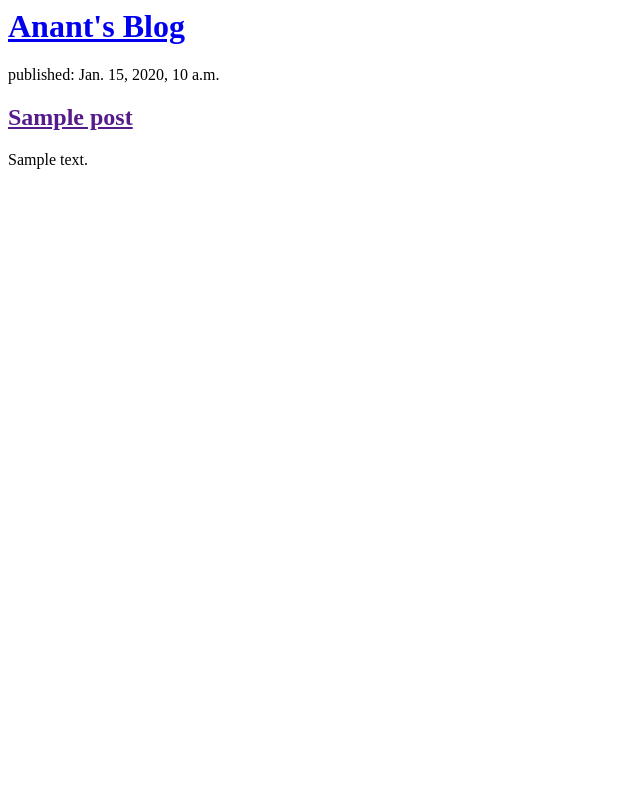
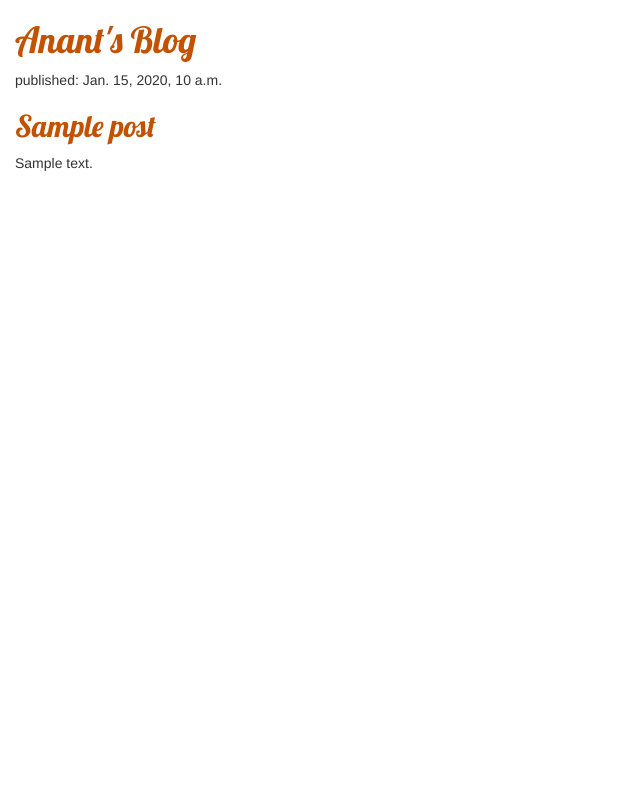
Before and after one commit to AnantKapoor/django_blog, a Django app: page / in a window 1280 px wide. Shown: the whole page, without its empty margins (0-640 px from the left). Run offline with Django 3.2, Linux system fonts and the light colour scheme; tables that the repository leaves empty hold one stand-in row (values such as "Sample post"); some libraries are stand-ins or nearby versions.

Commit message:
added some CSS

```diff
--- /dev/null
+++ b/blog/static/css/blog.css
@@ -0,0 +1,8 @@
+h1 a, h2 a {
+    color: #C25100;
+    font-family: 'Lobster';
+}
+
+body {
+    padding-left: 15px;
+}
--- a/blog/templates/blog/post_list.html
+++ b/blog/templates/blog/post_list.html
@@ -1,6 +1,11 @@
+{% load static %}
 <html>
     <head>
         <title>Anant's blog</title>
+        <link rel="stylesheet" href="//maxcdn.bootstrapcdn.com/bootstrap/3.2.0/css/bootstrap.min.css">
+        <link rel="stylesheet" href="//maxcdn.bootstrapcdn.com/bootstrap/3.2.0/css/bootstrap-theme.min.css">
+        <link href="//fonts.googleapis.com/css?family=Lobster&subset=latin,latin-ext" rel="stylesheet" type="text/css">
+        <link rel="stylesheet" href="{% static 'css/blog.css' %}">
     </head>
     <body>
         <div>
@@ -8,11 +13,11 @@
         </div>
 
         {% for post in posts %}
-        <div>
-            <p>published: {{ post.published_date }}</p>
-            <h2><a href="">{{ post.title }}</a></h2>
-            <p>{{ post.text|linebreaksbr }}</p>
-        </div>
+            <div>
+                <p>published: {{ post.published_date }}</p>
+                <h2><a href="">{{ post.title }}</a></h2>
+                <p>{{ post.text|linebreaksbr }}</p>
+            </div>
         {% endfor %}
     </body>
 </html>
--- a/mysite/settings.py
+++ b/mysite/settings.py
@@ -23,7 +23,7 @@ BASE_DIR = os.path.dirname(os.path.dirname(os.path.abspath(__file__)))
 SECRET_KEY = '18ulamtc3^_hqwitr$&tq_&2a1$5bi_yyi09e8##ruhv+gf)_e'
 
 # SECURITY WARNING: don't run with debug turned on in production!
-DEBUG = False
+DEBUG = True
 
 ALLOWED_HOSTS = ['127.0.0.1', '.pythonanywhere.com']
 
```
